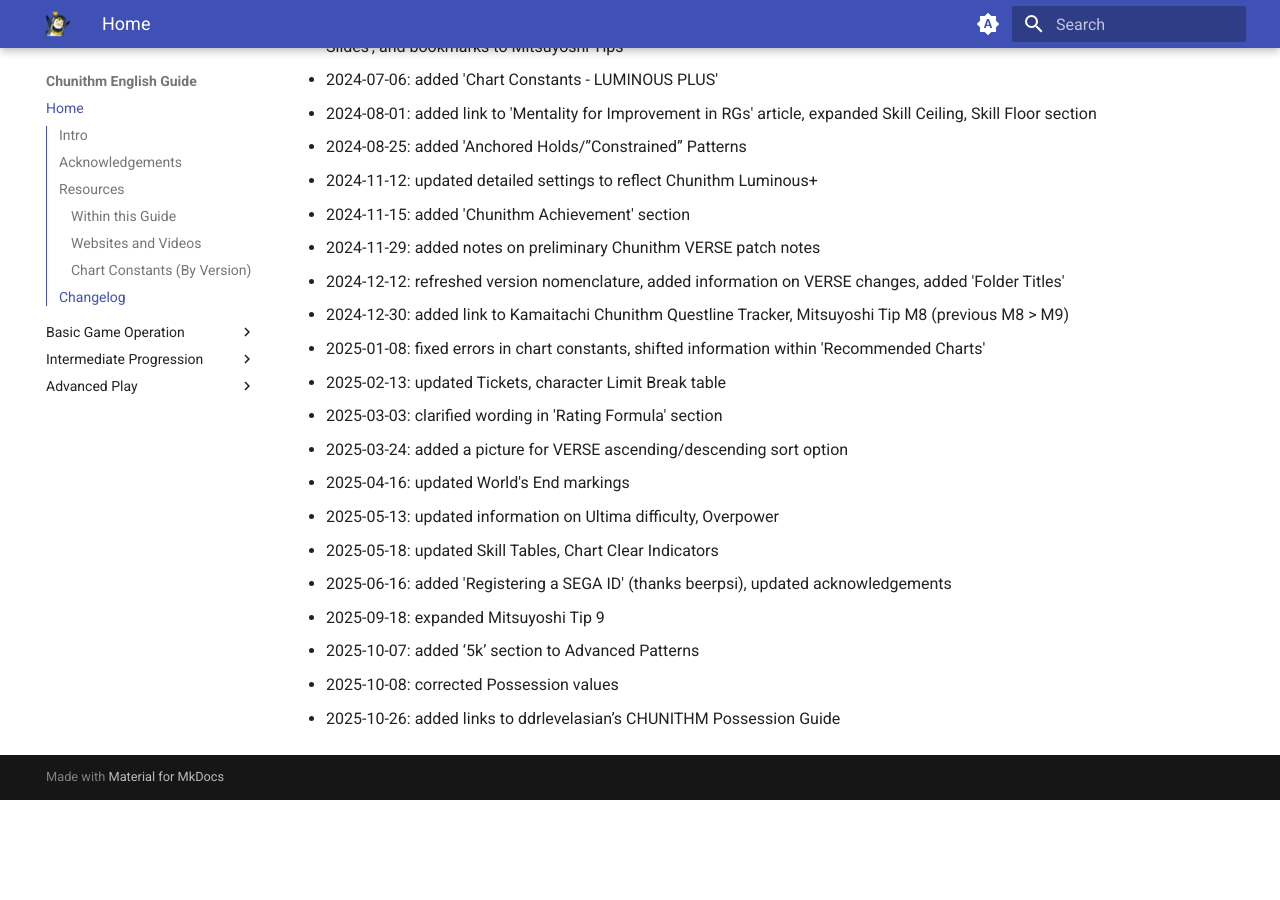
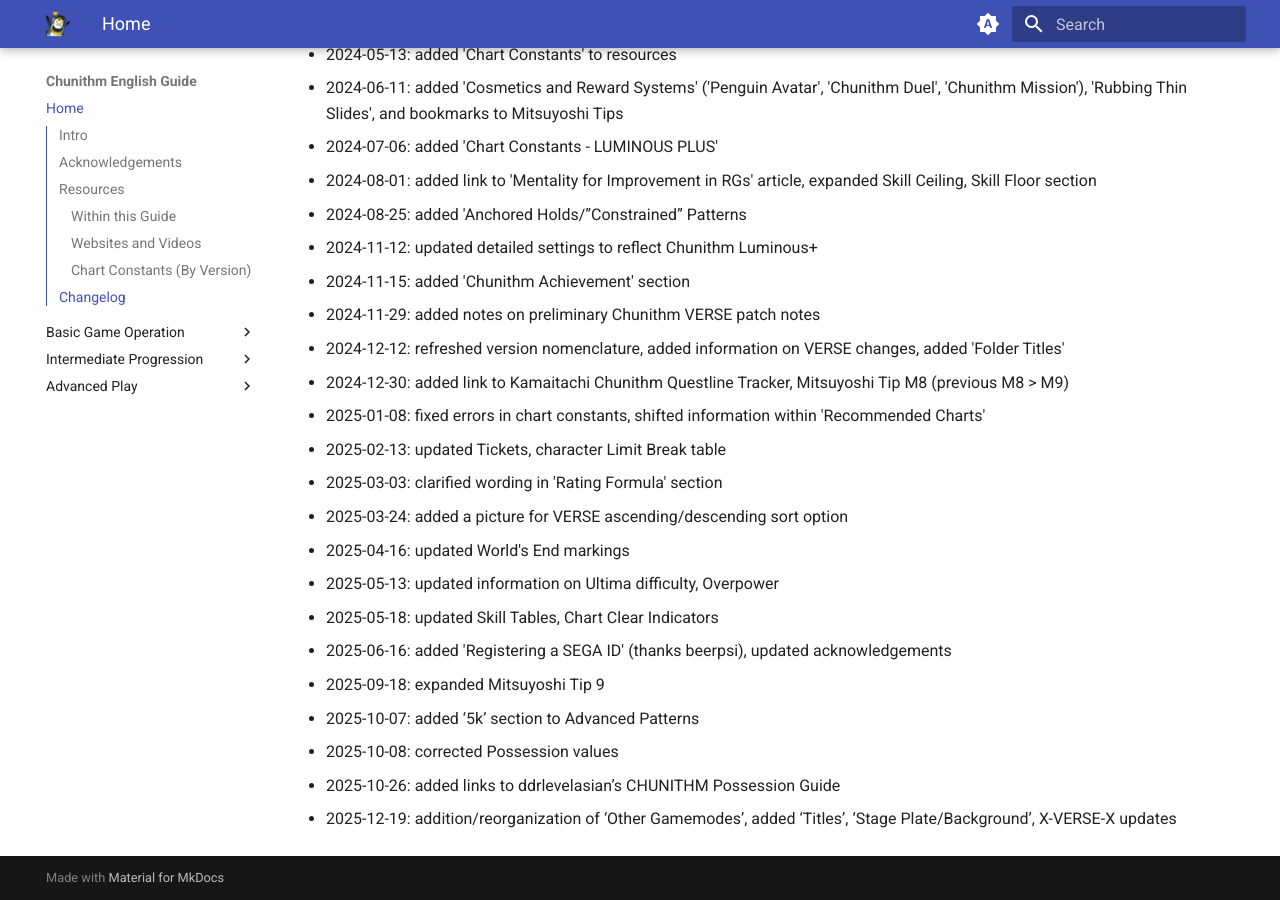
Before and after one commit to DarinMao/chunithm-org, an MkDocs documentation site: the page built from docs/index.md, in a window 1280 px wide and 900 px high, scrolled down 4321 px. Built offline with MkDocs 1.6.1 and Material for MkDocs 9.7.7, drawn with Linux system fonts in a browser that asks for light colours; emoji names are drawn with the system emoji font; before the commit the page ends 5121 px from its top, so only the background shows below that; some of the changed text lies outside the part shown.

Commit message:
Update index.md

```diff
--- a/docs/index.md
+++ b/docs/index.md
@@ -7,6 +7,7 @@
 - **[The (Extended) Chunithm Tutorial v1.0](https://docs.google.com/document/d/1_AmKP9TX2mD0kS6HKmNxbXCThdJ5gx1kHGQvWLIOyI4/edit?usp=sharing)**
 - **[Chunithm Chart Compendium/Codex (VERSE) v2.65](https://docs.google.com/spreadsheets/d/1xP1huTSA-XWKZaDfmyNh-viRbUE777d2Rg54j5-2VAU/edit?usp=sharing)**
 - **[Kamaitachi Chunithm Questline v2.02](https://docs.google.com/spreadsheets/d/14BE1lDS04lZtms7PX53syK0rt6tVJ8-qdx6JDCtfxa4/edit?usp=sharing)**
+- **[Linked VERSE Unlock Guide](https://docs.google.com/spreadsheets/d/1j7kmCR0-R5W3uivwkw-6A_eUCXttnJLnkTO0Qf7dya0/edit?usp=sharing)**
 
 ## Intro
 Hi! I'm Codex, a Canadian :flag_ca: Chunithm player. I've been playing Chunithm actively since 2021 and wanted to share some of my knowledge and experience with the wider English-speaking rhythm game community. I have also participated and placed in the podium for the following North American Chunithm tournaments: [Boston INNOVATED \-\[i1\]-](https://www.youtube.com/watch?v=S-rF0fIZZDk), [CHQ Arcade Championship](https://www.youtube.com/watch?v=B9dRyY-lnZo), and [Zenith Arcade Championship](https://www.youtube.com/watch?v=33eT3CksmLc). I’ve also run a handful of tournaments, including the most recent [Codex Cup](https://www.youtube.com/watch?v=W6_UkkE9PFE).
@@ -47,6 +48,7 @@ Special thanks to kyleforkbomb for hosting and helping port the English Chunithm
   - [PARALOST](https://docs.google.com/spreadsheets/d/12_5kvJZSN6WA1eqUIzFspjBlrxHa3_Py-Z6jsOHe_rE/edit?usp=sharing) (archive)
 - [Kamaitachi Chunithm Questline Tracker](https://chunithm.org/quests)
 - Chunithm [Rating Calculator](https://docs.google.com/spreadsheets/d/1TT3-89PqcTvyL_nMbnGxL2q5bg5pLtHiKg_qStSJ88M/edit?usp=sharing)
+- [Linked VERSE Unlock Guide](https://docs.google.com/spreadsheets/d/1j7kmCR0-R5W3uivwkw-6A_eUCXttnJLnkTO0Qf7dya0/edit?usp=sharing)
 
 ### Websites and Videos
 
@@ -130,3 +132,4 @@ Special thanks to kyleforkbomb for hosting and helping port the English Chunithm
 - 2025-10-07: added ‘5k’ section to Advanced Patterns
 - 2025-10-08: corrected Possession values
 - 2025-10-26: added links to ddrlevelasian’s CHUNITHM Possession Guide
+- 2025-12-19: addition/reorganization of ‘Other Gamemodes’, added ‘Titles’, ‘Stage Plate/Background’, X-VERSE-X updates
```
